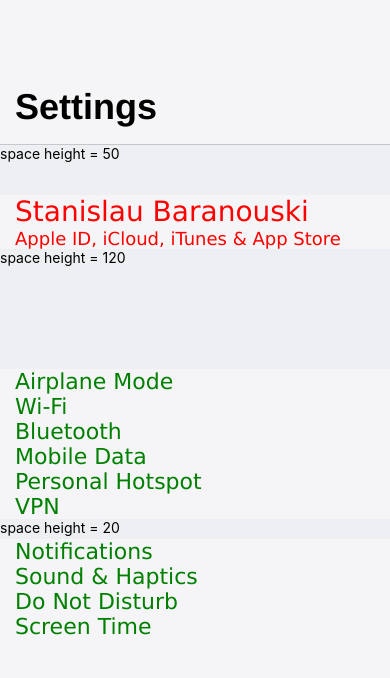
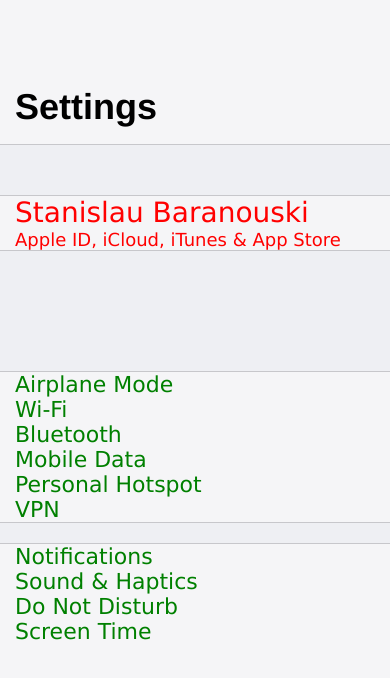
Before and after one commit to oozou/react-native-settings-screen, a React Native app: screen / in a window 390 px wide. Shown: the top 678 px of the page. Built offline with nearby package versions, Linux system fonts and the light colour scheme.

Commit message:
insert separator lines between space items

```diff
--- a/src/app/components/NavBarTitle.js
+++ b/src/app/components/NavBarTitle.js
@@ -23,7 +23,6 @@
                         <Text style={styles.header}>{GlobalVars.text.header}</Text>
                     </View>
                 </View>
-                <SeparatorLine />
             </View>
         )
     }
--- a/src/app/components/SettingsScreen.js
+++ b/src/app/components/SettingsScreen.js
@@ -51,6 +51,21 @@
         ]
     }
 
+    renderItem = (item) => {
+        switch (item.type) {
+            case 'space':
+                return (
+                    <View>
+                    <SeparatorLine />
+                    <SettingsItemContainer item={item}/>
+                    <SeparatorLine />
+                    </View>
+                )
+            default:
+                return <SettingsItemContainer item={item}/>
+        }
+    }
+
     render() {
         return (
             <View style={styles.container}>
@@ -58,9 +73,7 @@
                 <FlatList
                 data={this.state.items}
                 showsVerticalScrollIndicator={true}
-                renderItem={({item}) =>
-                    <SettingsItemContainer item={item}/>
-                }
+                renderItem={(item) => this.renderItem(item.item)}
                 keyExtractor={(item, index) => index.toString()}
                 />
             </View>
--- a/src/app/components/items/SpaceItem.js
+++ b/src/app/components/items/SpaceItem.js
@@ -6,7 +6,6 @@
     render () {
         return (
             <View style={{height: this.props.item.height, backgroundColor: GlobalStyle.colors.emptySpace}}>
-                <Text>space height = {this.props.item.height}</Text>
             </View>
         )
     }
```
